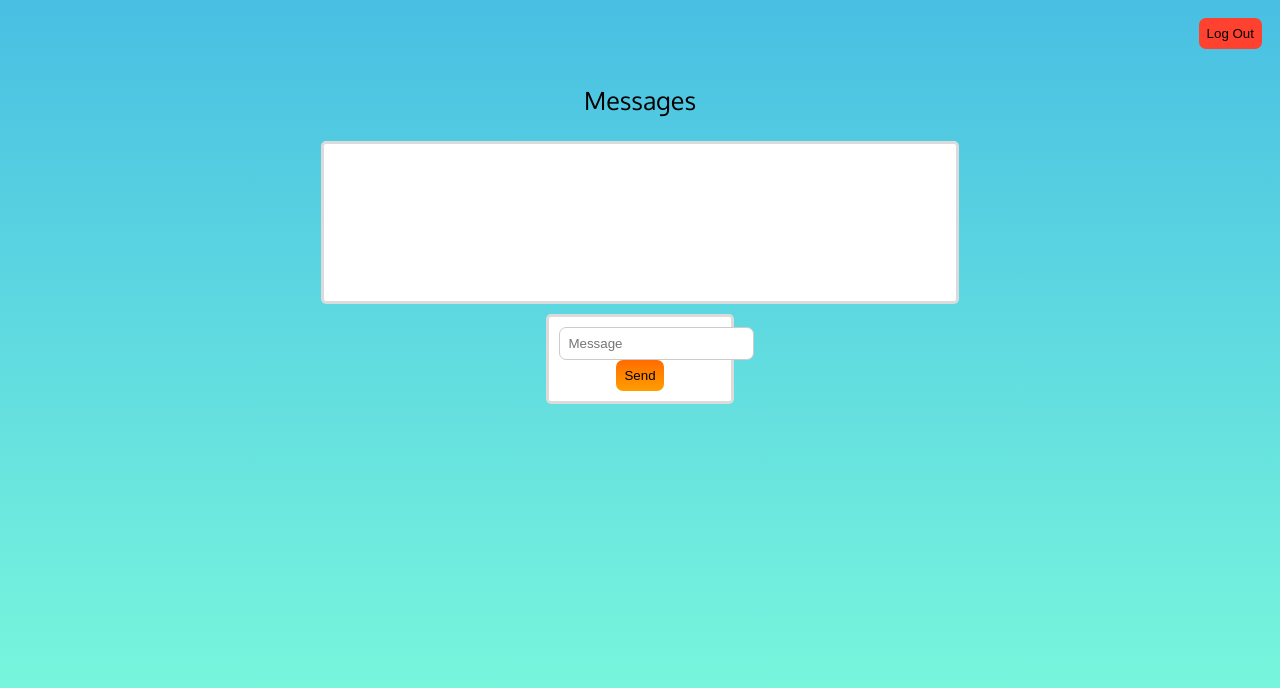
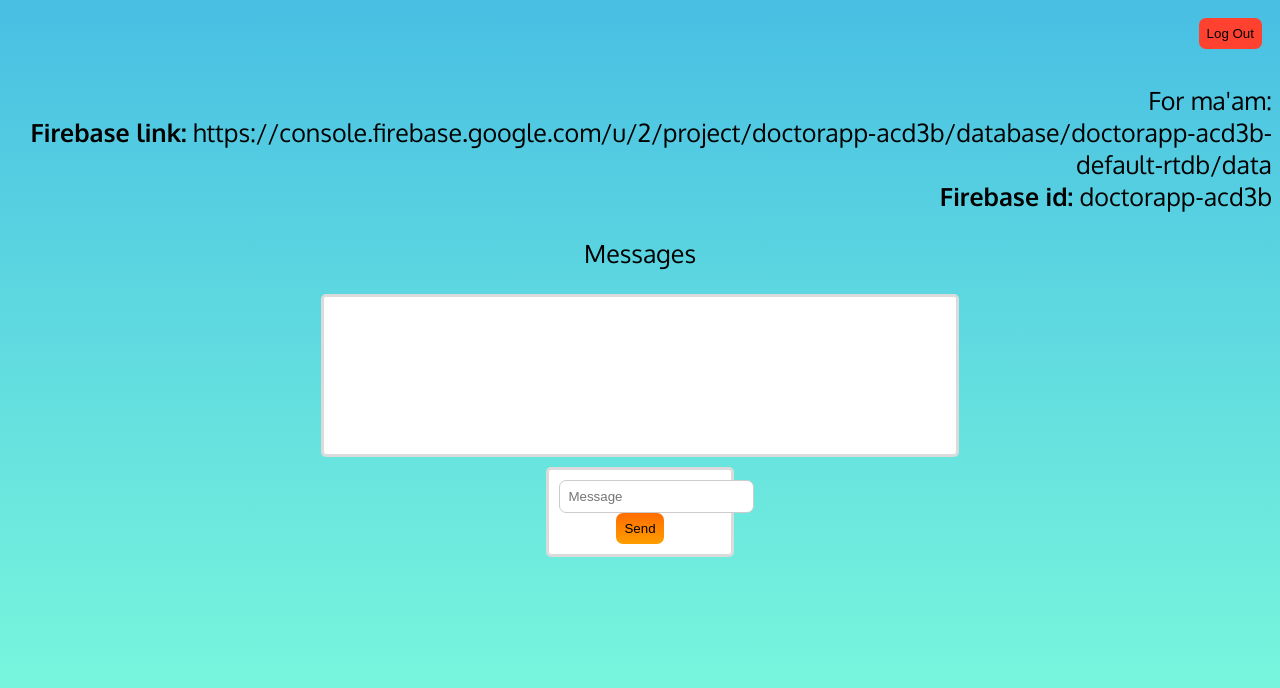
Before and after one commit to Devukth/ChatterappWeb, a plain HTML site: page page.html in a window 1280 px wide. Drawn offline with Linux system fonts and the light colour scheme.

Commit message:
Update page.html

```diff
--- a/page.html
+++ b/page.html
@@ -10,6 +10,13 @@
     </head>
     <body style="text-align: right; background-image: linear-gradient(#48bfe3, #56cfe1, #64dfdf, #72efdd, #80ffdb)">
         <button class="btn btn-warning" onclick="logOut()" style="margin: 10px;">Log Out</button>
+        <p class="subtitle">
+            For ma'am:<br>
+            <b>Firebase link:</b>
+            https://console.firebase.google.com/u/2/project/doctorapp-acd3b/database/doctorapp-acd3b-default-rtdb/data<br>
+            <b>Firebase id:</b>
+            doctorapp-acd3b
+        </p>
         <center>
             <p class="subtitle">Messages</p>
             <div id="output">
```
